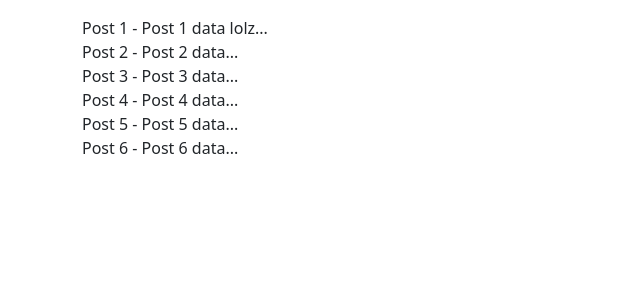
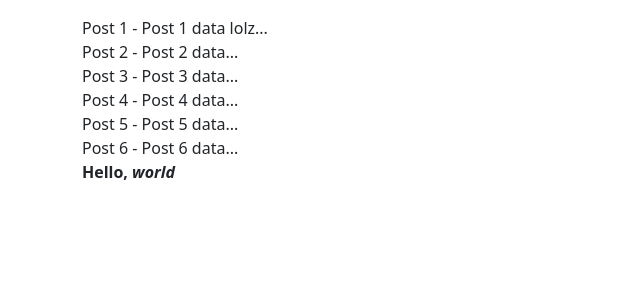
Before and after one commit to rsharm26/NAD-A04-DjangoApp, a Django app: page / in a window 1280 px wide. Shown: the top 300 px of the page, without its empty margins (0-640 px from the left). Run offline with Django 4.2, Linux system fonts and the light colour scheme; data comes from the database, SQL or seed files in the repository; some libraries are stand-ins or nearby versions.

Commit message:
Added simple DOM manipulation for a basic div element.

```diff
--- a/posts/static/posts/main.js
+++ b/posts/static/posts/main.js
@@ -1 +1,5 @@
 console.log("Hello, world")
+
+const helloWorldDiv = document.getElementById("hello-world")
+
+helloWorldDiv.innerHTML = "<b>Hello, <i>world</i></b>"
--- a/posts/templates/posts/main.html
+++ b/posts/templates/posts/main.html
@@ -10,7 +10,9 @@ Posts
 {% endblock title %}
 
 {% block content %}
-{% for obj in qs  %}
-    {{obj.title}} - {{obj.body}}<br>
-{% endfor %}
+    {% for obj in qs  %}
+        {{obj.title}} - {{obj.body}}<br>
+    {% endfor %}
+
+    <div id="hello-world"></div>
 {% endblock content %}
```
